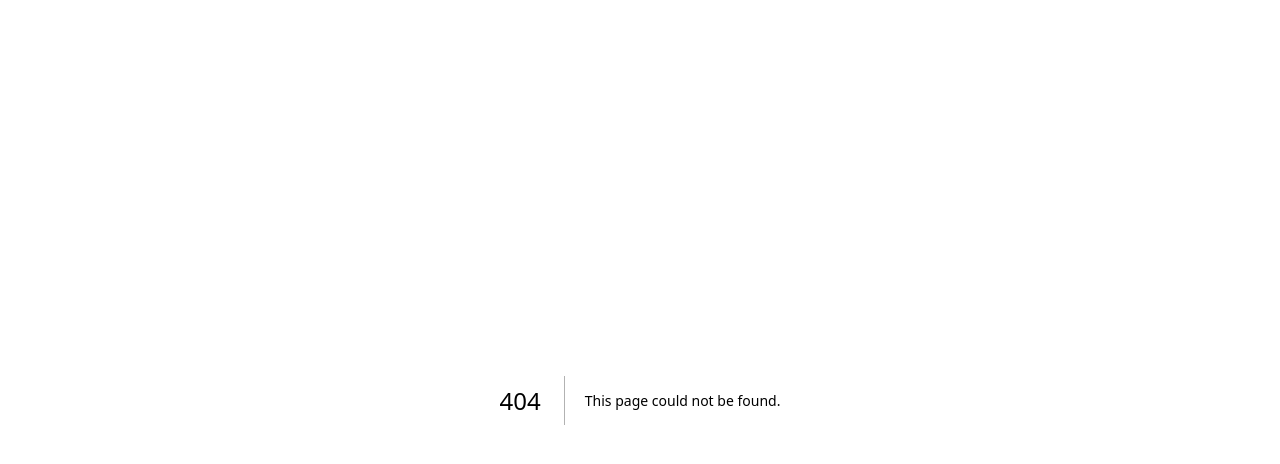
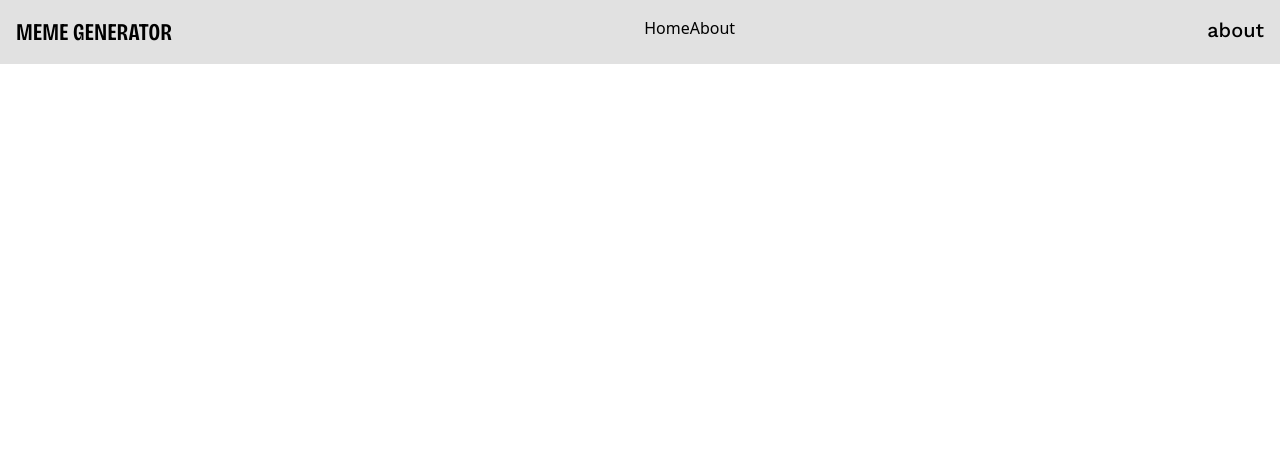
Before and after one commit to RealWorld777/PFP-Meme-Generator, a Next.js app: page /about in a window 1280 px wide. Before the commit this address had no page. Shown: the top 464 px of the page. Built offline with nearby package versions, Linux system fonts and the light colour scheme.

Commit message:
navigation functionality fixed on local

```diff
--- /dev/null
+++ b/src/app/about/page.tsx
@@ -0,0 +1,15 @@
+import Layout from "../layout";
+import "../globals.css"
+const About: React.FC = () => {
+    return (
+        <Layout >
+
+            <div>
+                <h1>About Page</h1>
+                <p>This is the about page.</p>
+            </div>
+        </Layout>
+    );
+};
+
+export default About;
--- a/src/app/layout.tsx
+++ b/src/app/layout.tsx
@@ -1,23 +1,39 @@
-import { Inter } from "next/font/google";
-import "./globals.css";
-import { ReactNode } from "react";
+import { ReactNode } from 'react';
 
-const inter = Inter({ subsets: ["latin"] });
+interface LayoutProps {
+  children: ReactNode;
+}
 
-export const metadata = {
-  title: "Create Next App",
-  description: "Generated by create next app",
+const Layout: React.FC<LayoutProps> = ({ children }) => {
+  return (
+    <html lang="en">
+      <head>
+        {/* Add any global metadata or styles here */}
+        <title>My Next.js App</title>
+      </head>
+      <body className='relative'>
+
+        <nav className="w-[100%] absolute flex justify-between p-4 bg-[#E1E1E1]">
+          <h2 className="text-2xl bricolageSemibold text-black">
+            MEME GENERATOR
+          </h2>
+          <ul className='flex '>
+            <li>
+              <a href="/">Home</a>
+            </li>
+            <li>
+              <a href="/about">About</a>
+            </li>
+
+          </ul>
+          <h2 className="text-xl workSans text-black">
+            about
+          </h2>
+        </nav>
+        <main>{children}</main>
+      </body>
+    </html>
+  );
 };
 
-interface Props {
-  children?: ReactNode
-  // any props that come into the component
-}
-
-export default function RootLayout({ children, ...props }: Props) {
-  return (
-    <html lang="en">
-      <body className={inter.className}>{children}</body>
-    </html>
-  );
-}
+export default Layout;
--- a/src/app/page.tsx
+++ b/src/app/page.tsx
@@ -10,7 +10,8 @@ import { ref, listAll, getDownloadURL } from 'firebase/storage';
 import defaultBody from "../app/assets/BODY_Cfb_var1.png";
 import defaultHead from "./assets/HEAD_Cfb_var0.png"
 import mainImg from "./assets/Frame5.svg"
-
+import Layout from "./layout";
+import './globals.css';
 export default function Home() {
 
   const captureRef = useRef<HTMLDivElement>(null);
@@ -138,19 +139,20 @@ export default function Home() {
   }, []);
 
   return (
+    <Layout>
       <div className="bg-[#E1E1E1] flex  justify-center ">
 
         <div className="w-[100%]  flex flex-col    ">
 
 
-        <nav className="w-[100%] flex justify-between p-4">
+          {/* <nav className="w-[100%] flex justify-between p-4">
             <h2 className="text-2xl bricolageSemibold text-black">
               MEME GENERATOR
             </h2>
             <h2 className="text-xl workSans text-black">
               about
             </h2>
-        </nav>
+          </nav> */}
 
 
           <div className="sm:flex w-[100%]  border-t-2 border-b-2 border-black">
@@ -326,5 +328,6 @@ export default function Home() {
           </footer>
         </div>
       </div>
+    </Layout>
   );
 }
```
Lines whose indentation alone changed are shown as unchanged.
